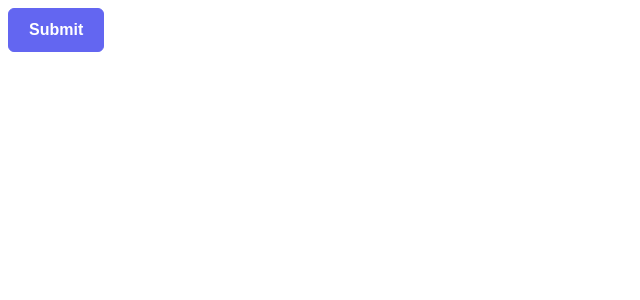
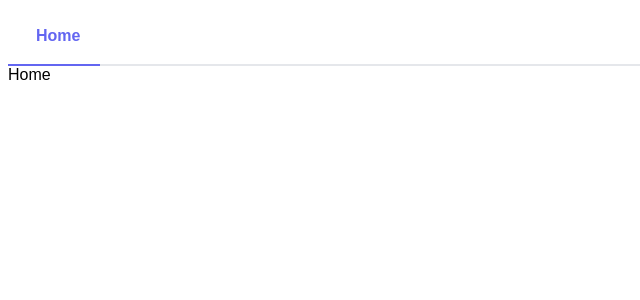
Before and after one commit to a35506322/primevue-veevalidate, a Vue app: page / in a window 1280 px wide. Shown: the top 300 px of the page, without its empty margins (0-640 px from the left). Built offline with nearby package versions, Linux system fonts and the light colour scheme; a web font is replaced by a local one.

Commit message:
feat: 加上路由LayOut

```diff
--- /dev/null
+++ b/src/layouts/LayoutDefault.vue
@@ -0,0 +1,49 @@
+<script setup>
+import { ref, onMounted, watch } from 'vue';
+import { useRouter, useRoute } from 'vue-router';
+import { RouterView } from 'vue-router';
+
+const router = useRouter();
+const route = useRoute();
+
+const actvie = ref(0);
+
+const items = ref([
+  {
+    label: 'Home',
+    icon: 'pi pi-fw pi-home',
+    route: '/'
+  }
+]);
+
+onMounted(() => {
+  actvie.value = items.value.findIndex((item) => route.path === router.resolve(item.route).path);
+});
+
+watch(
+  route,
+  () => {
+    actvie.value = items.value.findIndex((item) => route.path === router.resolve(item.route).path);
+  },
+  { immediate: true }
+);
+</script>
+
+<template>
+  <TabMenu v-model:activeIndex="active" :model="items">
+    <template #item="{ label, item, props }">
+      <router-link v-if="item.route" v-slot="routerProps" :to="item.route" custom>
+        <a
+          :href="routerProps.href"
+          v-bind="props.action"
+          @click="($event) => routerProps.navigate($event)"
+          @keydown.enter.space="($event) => routerProps.navigate($event)"
+        >
+          <span v-bind="props.icon" />
+          <span v-bind="props.label">{{ label }}</span>
+        </a>
+      </router-link>
+    </template>
+  </TabMenu>
+  <RouterView></RouterView>
+</template>
--- a/src/router/index.js
+++ b/src/router/index.js
@@ -1,14 +1,21 @@
-import { createRouter, createWebHistory } from 'vue-router'
+import { createRouter, createWebHistory } from 'vue-router';
 
 const router = createRouter({
   history: createWebHistory(import.meta.env.BASE_URL),
   routes: [
     {
       path: '/',
-      name: 'home',
-      component: () => import('../views/HomeView.vue')
+      name: 'layout default',
+      component: () => import('../layouts/LayoutDefault.vue'),
+      children: [
+        {
+          path: '/',
+          name: 'home',
+          component: () => import('../views/HomeView.vue')
+        }
+      ]
     }
   ]
-})
+});
 
-export default router
+export default router;
--- a/src/views/HomeView.vue
+++ b/src/views/HomeView.vue
@@ -1,5 +1,9 @@
-<script setup></script>
+<script setup>
+import { ref, onMounted, watch } from 'vue';
+import { useRouter, useRoute } from 'vue-router';
 
-<template>
-  <Button label="Submit"></Button>
-</template>
+const router = useRouter();
+const route = useRoute();
+</script>
+
+<template>Home</template>
```
Also changed, not shown: src/main.js (+15 -13 lines).
